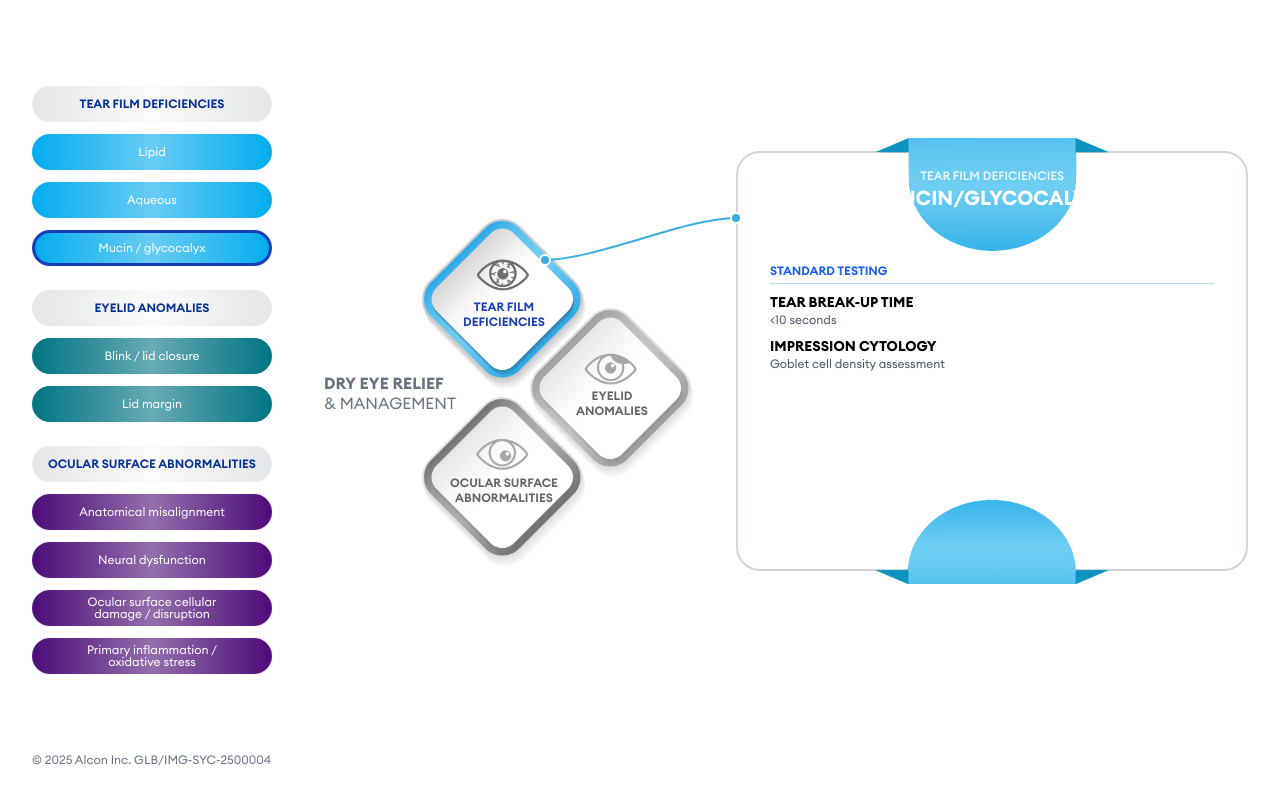
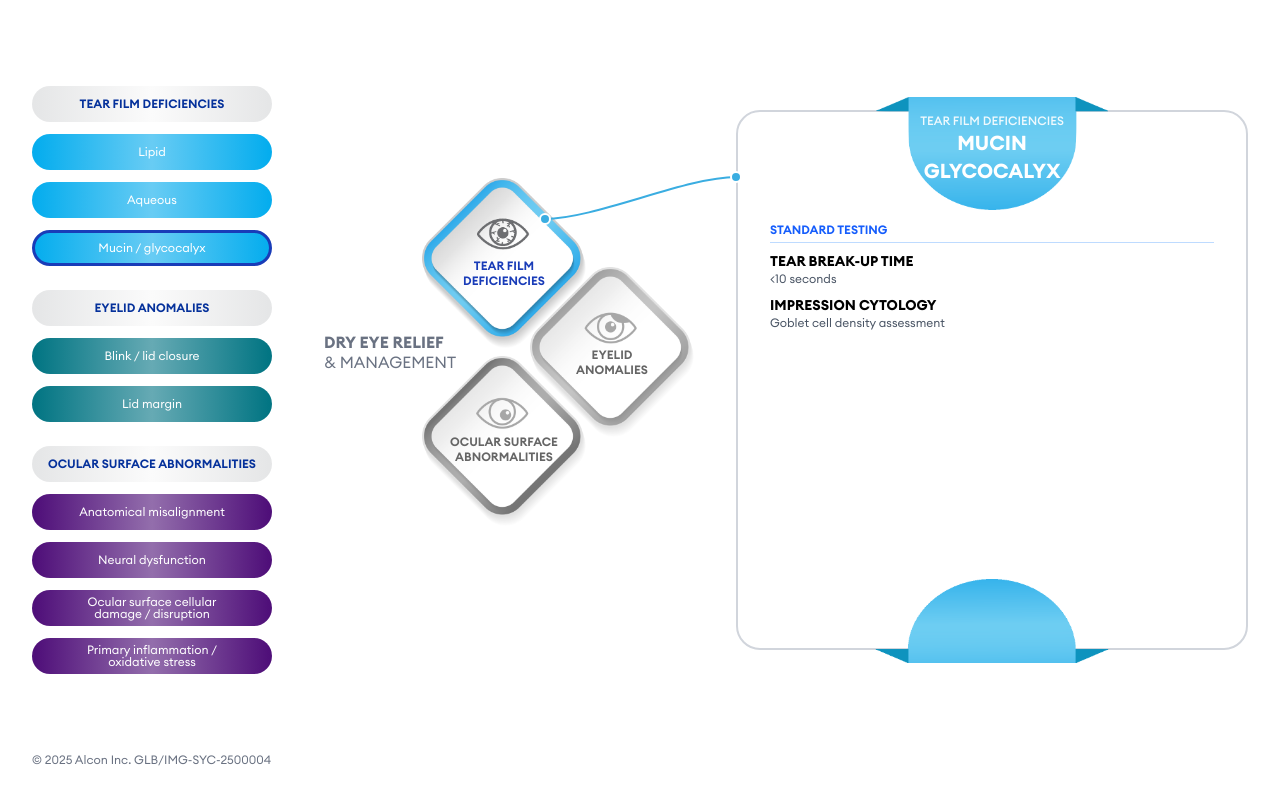
Before and after one commit to razorkode/subtype-tool, a Vue app: page / in a window 1280 px wide. Both pictures are taken after a click on the button "Mucin / glycocalyx". Built offline with nearby package versions, Linux system fonts and the light colour scheme.

Commit message:
more ui fixing

```diff
--- a/src/App.vue
+++ b/src/App.vue
@@ -322,7 +322,7 @@ const shouldShowBracket = (diamondId) => {
                             <SubOptionBox
                                 color="blue"
                                 category="TEAR FILM DEFICIENCIES"
-                                title="MUCIN/GLYCOCALYX"
+                                title="MUCIN GLYCOCALYX"
                             >
                                 <div class="space-y-4">
                                     <div>
@@ -542,7 +542,9 @@ const shouldShowBracket = (diamondId) => {
                                         </div>
                                         <div class="space-y-2">
                                             <div>
-                                                <div class="font-bold text-sm">CORNEAL STAINING</div>
+                                                <div class="font-bold text-sm">
+                                                    CORNEAL STAINING
+                                                </div>
                                                 <div class="text-xs text-gray-600">
                                                     Fluorescein and lissamine green assessment
                                                 </div>
@@ -564,8 +566,7 @@ const shouldShowBracket = (diamondId) => {
                         <div
                             class="absolute top-0 left-0 w-full"
                             :class="{
-                                invisible:
-                                    !showOcular || activeMenuItem !== 'primary-inflammation',
+                                invisible: !showOcular || activeMenuItem !== 'primary-inflammation',
                             }"
                         >
                             <SubOptionBox
@@ -590,8 +591,8 @@ const shouldShowBracket = (diamondId) => {
                                             <div>
                                                 <div class="font-bold text-sm">TEAR OSMOLARITY</div>
                                                 <div class="text-xs text-gray-600">
-                                                    &gt;308 mOsm/L or &gt;8 mOsm/L difference between
-                                                    eyes
+                                                    &gt;308 mOsm/L or &gt;8 mOsm/L difference
+                                                    between eyes
                                                 </div>
                                             </div>
                                         </div>
@@ -627,8 +628,7 @@ const shouldShowBracket = (diamondId) => {
                         <div data-box="eyelid" class="relative">
                             <div
                                 :class="{
-                                    invisible:
-                                        !showEyelid || activeMenuItem !== 'eyelid-anomalies',
+                                    invisible: !showEyelid || activeMenuItem !== 'eyelid-anomalies',
                                 }"
                             >
                                 <ContentBoxWithBracket
--- a/src/components/ContentBox.vue
+++ b/src/components/ContentBox.vue
@@ -65,7 +65,7 @@ const tabTextColor = computed(() => (props.color === 'grey' ? 'text-[#05319B]' :
 
             <!-- Main content box -->
             <div
-                class="border-2 border-gray-300 rounded-3xl p-8 bg-white min-h-[420px]"
+                class="border-2 border-gray-300 rounded-3xl p-8 bg-white min-h-[540px]"
                 :class="{ 'pt-[110px]': showTopTab, 'pb-[110px]': showBottomTab }"
             >
                 <slot></slot>
```
